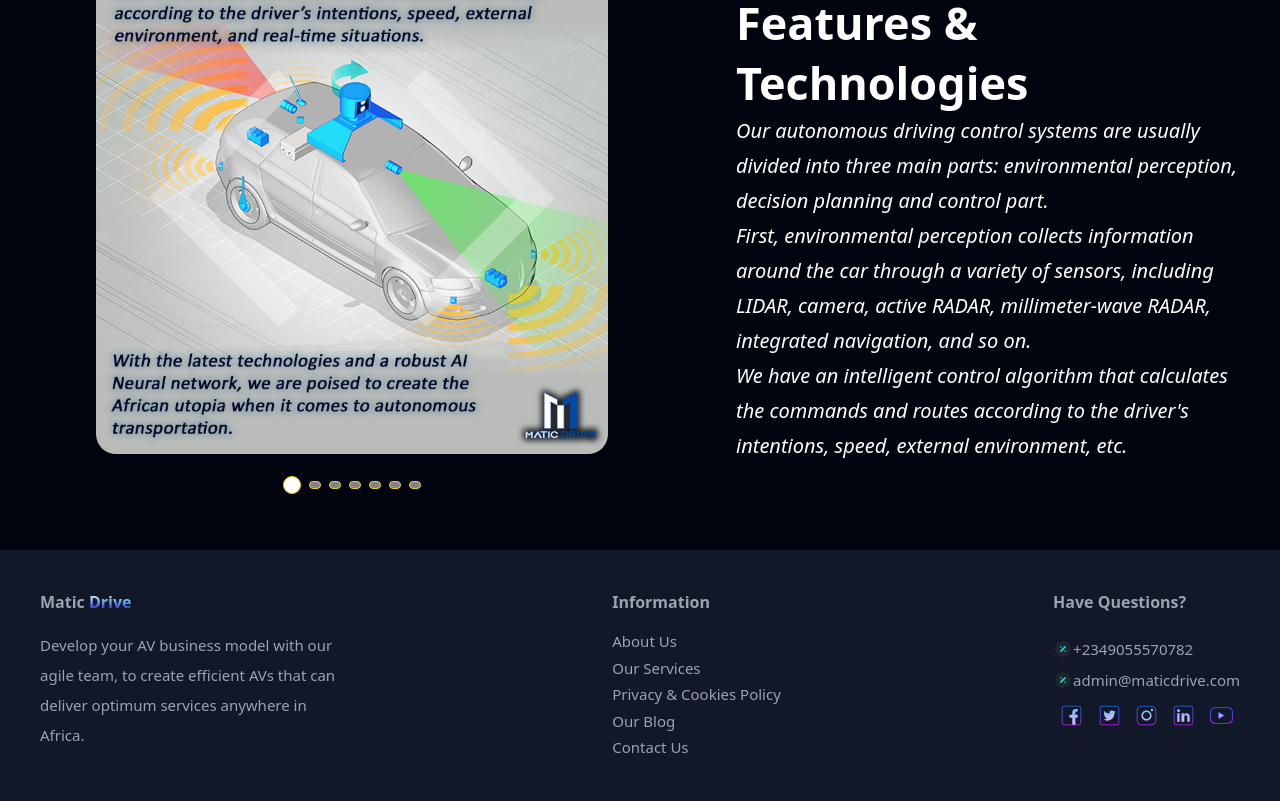
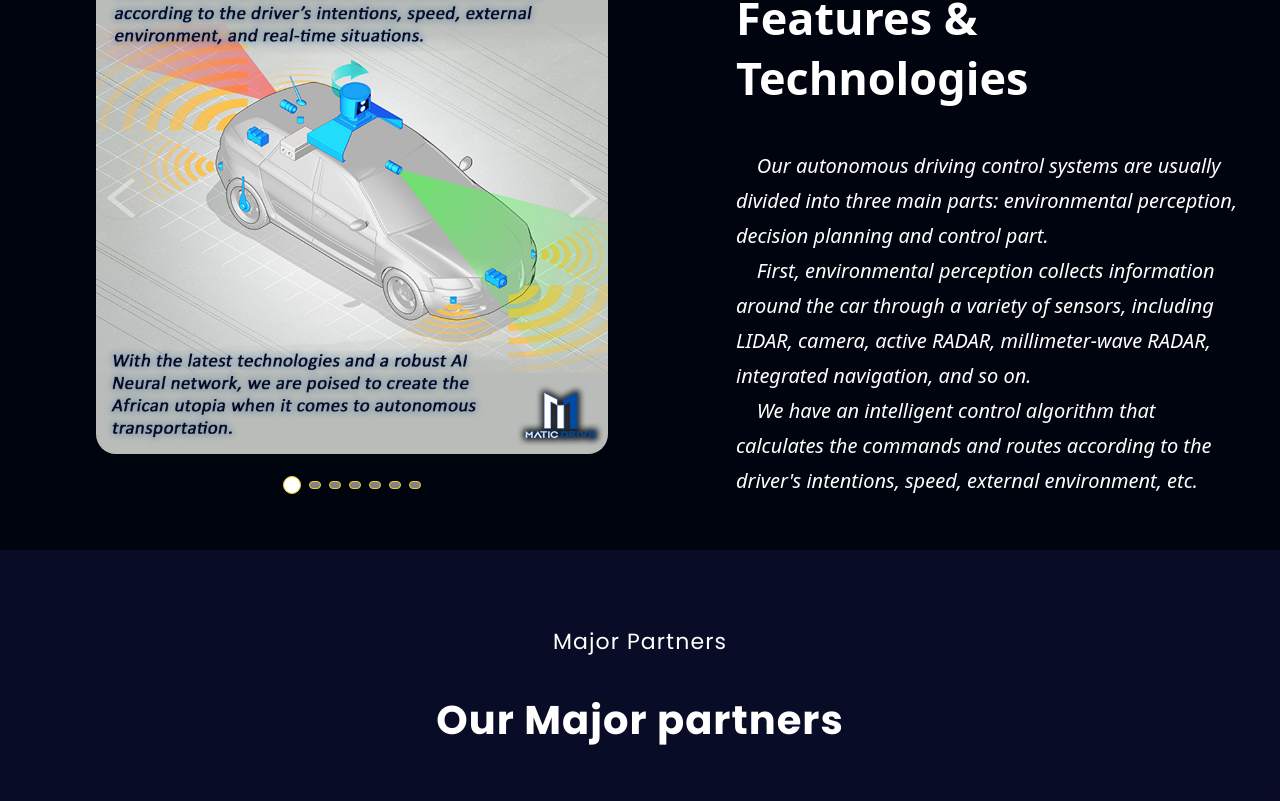
Before and after one commit to Kennius7/maticdrive-new, a React (Vite) app: page / in a window 1280 px wide. Shown: the part 1754-2555 px from the top of the page. Built offline with nearby package versions, Linux system fonts and the light colour scheme; no server answers.

Commit message:
Working on the Partnership section

```diff
--- a/src/components/FeatureSlider.jsx
+++ b/src/components/FeatureSlider.jsx
@@ -4,7 +4,16 @@ import ChevronRightWhite from "../assets/Chevrons-Right-White.png";
 import ChevronLeftWhite from "../assets/Chevrons-Left-White.png";
 
 
-function FeatureSlider({slides, autoSlide, autoSlideInterval, chevronSize, chevronOpacity}) {
+function FeatureSlider({
+    slides,
+    autoSlide,
+    autoSlideInterval,
+    chevronSizeMD,
+    chevronSizeSM,
+    chevronSizeXS,
+    chevronSize,
+    chevronOpacity
+    }) {
 
     const [currentIndex, setCurrentIndex] = useState(0);
 
@@ -26,19 +35,27 @@ function FeatureSlider({slides, autoSlide, autoSlideInterval, chevronSize, chevr
                     style={{backgroundImage: `url(${slides[currentIndex].img})`}}></div>
             </div>
 
-            <div className={`w-full flex justify-between items-center absolute opacity-${chevronOpacity}
+            <div className={`w-full h-full flex justify-between items-center absolute opacity-${chevronOpacity}
                 hover:opacity-90 focus:opacity-90`}>
                 <button onClick={prev}
                     className="p-0 rounded-full bg-transparent text-indigo-700 shadow hover:bg-primary/50
                     hover:ring-gray-200/20 hover:ring-2">
                     <img src={ChevronLeftWhite} alt="chevron left"
-                        className={`w-[${chevronSize}px] h-[${chevronSize}px]`}/>
+                        className={`
+                            md:w-[${chevronSizeMD}px] md:h-[${chevronSizeMD}px]
+                            sm:w-[${chevronSizeSM}px] sm:h-[${chevronSizeSM}px]
+                            xs:w-[${chevronSizeXS}px] xs:h-[${chevronSizeXS}px]
+                            w-[${chevronSize}px] h-[${chevronSize}px]`}/>
                 </button>
                 <button onClick={next}
-                    className="p-0 rounded-full bg-transparent text-indigo-700 shadow
-                    hover:bg-primary/50 hover:ring-gray-200/20 hover:ring-2">
+                    className="p-0 rounded-full bg-transparent text-indigo-700 shadow hover:bg-primary/50
+                    hover:ring-gray-200/20 hover:ring-2">
                     <img src={ChevronRightWhite} alt="chevron right"
-                        className={`w-[${chevronSize}px] h-[${chevronSize}px]`}/>
+                        className={`
+                            md:w-[${chevronSizeMD}px] md:h-[${chevronSizeMD}px]
+                            sm:w-[${chevronSizeSM}px] sm:h-[${chevronSizeSM}px]
+                            xs:w-[${chevronSizeXS}px] xs:h-[${chevronSizeXS}px]
+                            w-[${chevronSize}px] h-[${chevronSize}px]`}/>
                 </button>
             </div>
 
@@ -62,6 +79,9 @@ FeatureSlider.propTypes = {
     slides: PropTypes.array.isRequired,
     autoSlide: PropTypes.bool.isRequired,
     autoSlideInterval: PropTypes.number.isRequired,
+    chevronSizeMD: PropTypes.number.isRequired,
+    chevronSizeSM: PropTypes.number.isRequired,
+    chevronSizeXS: PropTypes.number.isRequired,
     chevronSize: PropTypes.number.isRequired,
     chevronOpacity: PropTypes.number.isRequired,
     }
--- a/src/components/Features.jsx
+++ b/src/components/Features.jsx
@@ -61,7 +61,7 @@ const Features = () => {
 
   return (
     <section className={`flex md:flex-row flex-col md:justify-around justify-center
-      md:items-center xs:items-start items-center w-full md:my-8 my-4`}>
+      md:items-center xs:items-start items-center w-full md:my-8 sm:my-10 my-4`}>
 
       <div className="md:hidden flex flex-col justify-center items-center text-white w-full my-4">
         <h2 className={`sm:w-[90%] xs:w-[90%] w-full md:text-[45px] sm:text-[50px] xs:text-[35px] text-[28px] font-semibold
@@ -78,30 +78,33 @@ const Features = () => {
           <FeatureSlider
             slides={featureSlide}
             autoSlide={true}
-            autoSlideInterval={5000}
-            chevronSize={50}
-            chevronOpacity={30} />
+            autoSlideInterval={10000}
+            chevronSizeMD={40}
+            chevronSizeSM={50}
+            chevronSizeXS={45}
+            chevronSize={25}
+            chevronOpacity={40} />
         </div>
       </div>
 
-      <div className={`flex flex-col justify-center items-center md:w-[40%] w-full text-white`}>
+      <div className={`flex flex-col justify-center items-center md:w-[40%] w-full text-white mt-[30px]`}>
 
         <h2 className={`md:block hidden w-full md:text-[45px] xs:text-[35px] text-[28px] font-semibold
           md:leading-[60px] xs:leading-[40px] leading-[30px]`}>
-          MATIC<span className="text-gradient">DRIVE</span> AVs <br /> Features & Technologies
+          MATIC<span className="text-gradient">&nbsp;DRIVE</span> AVs <br /> Features & Technologies
         </h2>
 
-        <p className={`md:w-full sm:w-[88%] xs:w-[90%] w-[95%] mt-5 italic md:text-[20px] sm:text-[25px]
-          xs:text-[18px] text-[15px] md:leading-[35px] sm:leading-[32px] xs:leading-[25px] leading-[20px]
-          md:mt-0 mt-14`}>
-          Our autonomous driving control systems are usually divided into three main parts:
-          environmental perception, decision planning and control part. <br />
-          <br className="md:hidden block" /> First, environmental perception
+        <p className={`md:w-full italic sm:w-[85%] xs:w-[90%] w-[92%] md:mt-[40px] xs:mt-[10px] mt-[20px]
+          md:text-[20px] sm:text-[25px] xs:text-[18px] text-[15px] md:leading-[35px] sm:leading-[32px]
+          xs:leading-[25px] leading-[20px]`}>
+          &nbsp;&nbsp;&nbsp;&nbsp;Our autonomous driving control systems are usually divided into
+          three main parts: environmental perception, decision planning and control part. <br />
+          <br className="md:hidden block" /> &nbsp;&nbsp;&nbsp;&nbsp;First, environmental perception
           collects information around the car through a variety of sensors, including LIDAR, camera,
           active RADAR, millimeter-wave RADAR, integrated navigation, and so on. <br />
           <br className="md:hidden block" />
-          We have an intelligent control algorithm that calculates the commands and routes according to
-          the driver&apos;s intentions, speed, external environment, etc.
+          &nbsp;&nbsp;&nbsp;&nbsp;We have an intelligent control algorithm that calculates the commands
+          and routes according to the driver&apos;s intentions, speed, external environment, etc.
         </p>
 
       </div>
--- /dev/null
+++ b/src/components/PartnerShip.jsx
@@ -0,0 +1,58 @@
+import { useState, useEffect } from "react";
+import partnershipPics from "../assets/MicroSoftStartupsCelebrationBadgeLight.png";
+import heroPics from "../assets/about-a.jpeg";
+
+function PartnerShip() {
+    const [offsetY, setOffsetY] = useState(0);
+    const handleScroll = () => { setOffsetY(window.pageYOffset) };
+
+    useEffect(() => {
+      window.addEventListener("scroll", handleScroll);
+
+      return () => {
+        window.removeEventListener("scroll", handleScroll)
+      }
+    }, [])
+
+    return (
+        <section className="w-full flex flex-col justify-around items-center overflow-hidden relative
+            md:h-[900px] sm:h-[600px] xs:h-[500px] h-[400px] bg-indigo-900/20">
+
+            <div className="w-full md:h-[1100px] sm:h-[1000px] xs:h-[700px] h-[600px] md:-mt-[2200px] sm:-mt-[2450px] xs:-mt-[1750px] -mt-[1400px]">
+
+                <img src={heroPics} alt="hero pics"
+                className="w-full h-full object-cover opacity-10"
+                style={{ transform: `translateY(${offsetY * 0.5}px)` }} />
+
+            </div>
+
+            <div className="w-full flex flex-col justify-center items-center absolute z-[1]
+                md:top-[5%] top-[10%] p-2">
+
+                <div className="text-white flex flex-col justify-center items-center md:w-[80%]
+                    w-[95%] md:h-[200px] h-[100px] md:mb-0 mb-6">
+
+                    <div className="font-poppins text-center tracking-wider md:text-[22px] sm:text-[20px]
+                        text-[15px] md:mb-8 mb-2">
+                        Major Partners
+                    </div>
+
+                    <div className="font-poppins font-bold text-center md:text-[40px] sm:text-[32px] text-[24px]
+                        md:tracking-[1px] tracking-normal md:mb-8 mb-4">
+                        Our Major partners
+                    </div>
+
+                </div>
+
+                <div className="md:w-[80vw] md:h-[35vw] xs:w-[85vw] xs:h-[38vw] w-[92vw] h-[40vw]">
+                    <img src={partnershipPics} alt="Microsoft-Partnership-Image"
+                        className="w-full h-full bg-cover"/>
+                </div>
+
+            </div>
+
+        </section>
+    )
+}
+
+export default PartnerShip
--- a/src/pages/Homepage.jsx
+++ b/src/pages/Homepage.jsx
@@ -1,6 +1,7 @@
 import Banner from "../components/Banner";
 import Features from "../components/Features";
 import Hero from "../components/Hero";
+import PartnerShip from "../components/PartnerShip";
 
 
 function Homepage() {
@@ -9,6 +10,7 @@ function Homepage() {
         <Banner/>
         <Hero/>
         <Features/>
+        <PartnerShip/>
     </div>
   )
 }
```
